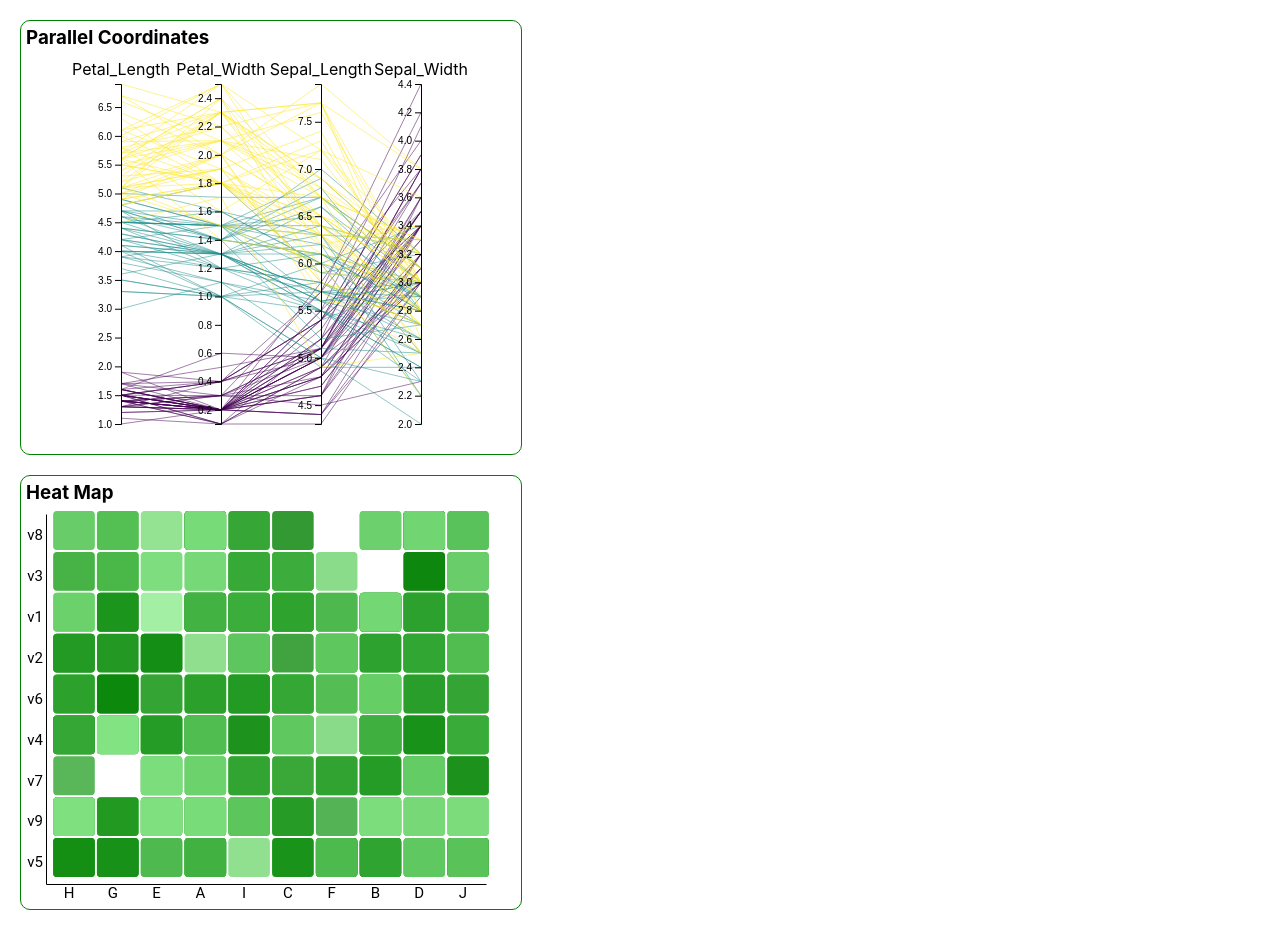
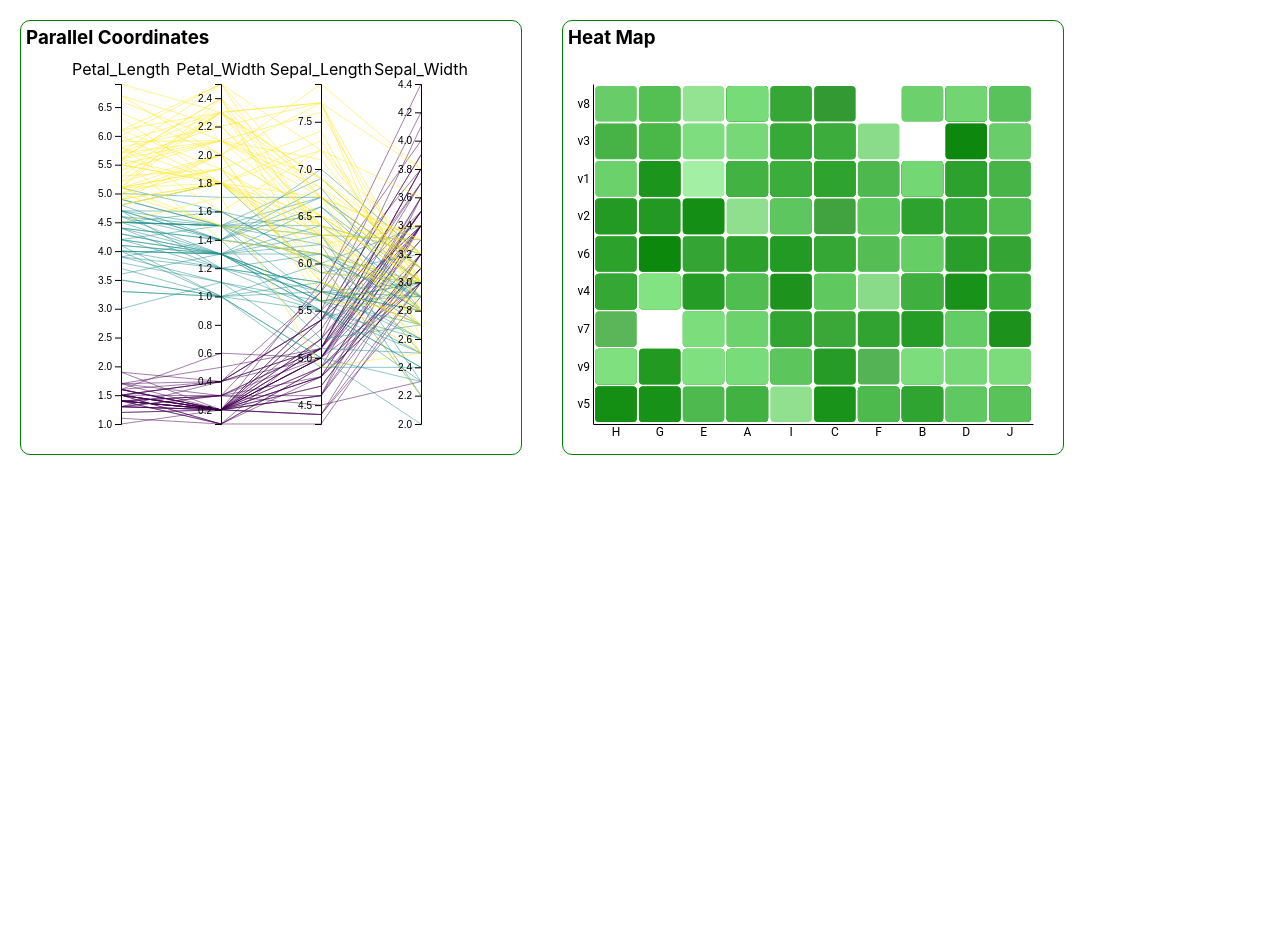
Before and after one commit to RajaPolavarapu/react-charting-lib, a React (Create React App) app: page / in a window 1280 px wide. After the commit the page ends 800 px from the top, so only its background shows below. Built offline with nearby package versions, Linux system fonts and the light colour scheme.

Commit message:
Code Refacroring and Layout Styling

```diff
--- a/src/App.js
+++ b/src/App.js
@@ -4,10 +4,10 @@ import ParallelCoordinates from './charts/ParallelCoordinates';
 
 const App = () => {
   return (
-    <>
+    <div style={{ display: "flex" }}>
       <ParallelCoordinates />
       <HeatMap />
-    </>
+    </div>
   );
 };
 
--- a/src/charts/HeatMap.jsx
+++ b/src/charts/HeatMap.jsx
@@ -1,61 +1,69 @@
-import React, { useCallback, useMemo, useRef } from "react";
+import React, { useEffect, useMemo, useRef } from "react";
 import {
     scaleBand, scaleSequential,
-    axisBottom, select, axisLeft,
-    interpolateInferno
+    axisBottom, axisLeft, select
 } from "d3";
 import { Tooltip } from 'react-tooltip';
 import useResponsiveWrapper from "./customHooks/useResponsiveWrapper";
 import data from "./data/heatmap.js";
 
+const useScales = (data, width, height, margin) => {
+    const groups = useMemo(() => [...new Set(data.map(d => d.group))], [data]);
+    const variables = useMemo(() => [...new Set(data.map(d => d.variable))], [data]);
+
+    const xScale = useMemo(() => (
+        scaleBand().domain(groups).range([0, width - margin.left - margin.right]).padding(0.05)
+    ), [groups, width, margin]);
+
+    const yScale = useMemo(() => (
+        scaleBand().domain(variables).range([height - margin.top - margin.bottom, 0]).padding(0.05)
+    ), [variables, height, margin]);
+
+    const colorScale = useMemo(() => (
+        scaleSequential().domain([0, 100]).range(["lightgreen", "green"])
+    ), []);
+
+    return { xScale, yScale, colorScale };
+};
+
+const useRenderAxes = (xRef, yRef, xScale, yScale, height, margin) => {
+    useEffect(() => {
+        const xAxis = axisBottom(xScale).tickSize(0);
+        select(xRef.current).call(xAxis)
+            .attr("transform", `translate(0, ${height - margin.bottom - margin.top})`)
+            .style("font-size", "12px")
+            .style("font-family", "Roboto");
+
+        const yAxis = axisLeft(yScale).tickSize(0);
+        select(yRef.current).call(yAxis)
+            .attr("transform", "translate(0, 0)")
+            .style("font-size", "12px")
+            .style("font-family", "Roboto");
+    }, [xScale, yScale, height, margin, xRef, yRef]);
+};
+
 const HeatMap = () => {
-    const margin = { top: 0, right: 30, bottom: 30, left: 30 };
+    const margin = { top: 30, right: 0, bottom: 30, left: 30 };
     const containerRef = useRef(null);
     const xRef = useRef(null);
     const yRef = useRef(null);
 
     const { width, height } = useResponsiveWrapper(containerRef);
+    const drawingWidth = width - margin.left - margin.right;
+    const drawingHeight = height;
 
-    const drawingWidth = width - margin.left - margin.right;
-    const drawingHeight = height - margin.top - margin.bottom;
-
-    const groups = useMemo(() => [...new Set(data.map(d => d.group))], []);
-    const variables = useMemo(() => [...new Set(data.map(d => d.variable))], []);
-
-    const xScale = useCallback(() => {
-        return scaleBand().domain(groups).range([0, drawingWidth]).padding(.05)
-    }, [drawingWidth, groups])();
-
-    const yScale = useCallback(() => {
-        return scaleBand().domain(variables).range([drawingHeight, 0]).padding(0.05)
-    }, [drawingHeight, variables])();
-
-    const color = useCallback(() => {
-        // return scaleSequential().domain([0, 100]).interpolator(interpolateInferno);
-        return scaleSequential().domain([0, 100]).range(["lightgreen", "green"])
-    }, [])();
-
-    useCallback(() => {
-        return axisBottom(xScale).tickSize(0)
-    }, [xScale])()(select(xRef.current));
-
-    useCallback(() => {
-        return axisLeft(yScale).tickSize(0)
-    }, [yScale])()(select(yRef.current));
+    const { xScale, yScale, colorScale } = useScales(data, drawingWidth, drawingHeight, margin);
+    useRenderAxes(xRef, yRef, xScale, yScale, height, margin);
 
     return (
-        <div style={{ margin: 20, border: "1px solid green", borderRadius: "10px", width: "500px", }}>
+        <div style={{ margin: 20, border: "1px solid green", borderRadius: "10px", width: "500px" }}>
             <h3 style={{ margin: 5 }}>Heat Map</h3>
             <div
                 ref={containerRef}
-                style={{
-                    width: "100%",
-                    height: "50vh",
-                }}
+                style={{ width: "100%", height: "50vh" }}
             >
-                <svg width={width} height={height} >
+                <svg width={width} height={height}>
                     <g transform={`translate(${margin.left},${margin.top})`}>
-                        <g>
                         {data.map((d, i) => (
                             <rect
                                 key={i}
@@ -65,7 +73,7 @@ const HeatMap = () => {
                                 width={xScale.bandwidth()}
                                 x={xScale(d.group)}
                                 y={yScale(d.variable)}
-                                    fill={color(d.value)}
+                                fill={colorScale(d.value)}
                                 className="rect"
                                 opacity={0.8}
                                 strokeWidth={2}
@@ -73,9 +81,8 @@ const HeatMap = () => {
                                 ry={4}
                             />
                         ))}
-                        </g>
-                        <g ref={xRef} transform={`translate(-5, ${height - margin.bottom + 5})`} style={{ fontSize: 15, fontFamily: "Roboto" }}></g>
-                        <g ref={yRef} transform={`translate(-5, 5)`} style={{ fontSize: 15, fontFamily: "Roboto" }}></g>
+                        <g ref={xRef} transform={`translate(0, ${drawingHeight})`} />
+                        <g ref={yRef} />
                     </g>
                 </svg>
                 <Tooltip id="my-tooltip" />
--- a/src/charts/ParallelCoordinates.jsx
+++ b/src/charts/ParallelCoordinates.jsx
@@ -1,4 +1,4 @@
-import React, { useCallback, useEffect, useMemo, useRef } from "react";
+import React, { useEffect, useMemo, useRef, useCallback } from "react";
 import {
     scalePoint, line, scaleLinear,
     extent, select, axisLeft, scaleOrdinal
@@ -6,70 +6,71 @@ import {
 import useResponsiveWrapper from "./customHooks/useResponsiveWrapper";
 import data from "./data/parallelCoords.json";
 
-const Axis = ({ yScale, xScale, data }) => {
-    const ref = useRef(null);
-    const labelRef = useRef(null);
+const useAxis = (ref, yScale, label, xPosition) => {
+    useEffect(() => {
+        if (ref.current) {
+            const axisGenerator = axisLeft(yScale);
+            select(ref.current).call(axisGenerator);
 
-    useCallback(() => {
-        return axisLeft(yScale)
-    }, [yScale])()(select(ref.current));
-
-    useEffect(() => {
-        const firstChild = labelRef.current.children[0];
-        if (!firstChild?.textContent) {
-            select(labelRef.current)
+            const labelGroup = select(ref.current.parentNode).select(".axis-label");
+            if (labelGroup.empty()) {
+                select(ref.current.parentNode)
                     .append("text")
-                .style("text-anchor", "middle")
+                    .attr("class", "axis-label")
                     .attr("y", -9)
-                .text(data)
+                    .attr("text-anchor", "middle")
+                    .text(label)
                     .style("fill", "black");
             }
-    });
+        }
+    }, [ref, yScale, label, xPosition]);
+};
+
+const Axis = ({ yScale, xScale, dimension }) => {
+    const axisRef = useRef(null);
+    useAxis(axisRef, yScale, dimension, xScale(dimension));
 
     return (
-        <>
-            <g ref={labelRef} transform={`translate(${xScale(data)}, 0)`} />
-            <g ref={ref} transform={`translate(${xScale(data)}, 0)`} />
-        </>
+        <g transform={`translate(${xScale(dimension)}, 0)`}>
+            <g ref={axisRef} />
+        </g>
     );
-}
+};
 
 const ParallelCoordinates = ({ dimensions = ["Petal_Length", "Petal_Width", "Sepal_Length", "Sepal_Width"] }) => {
+    const containerRef = useRef(null);
+    const { width, height } = useResponsiveWrapper(containerRef);
 
-    const containerRef = useRef(null);
-
-    const { width, height } = useResponsiveWrapper(containerRef);
     const margin = useMemo(() => ({ top: 30, right: 0, bottom: 30, left: 0 }), []);
 
     const yScales = useMemo(() => {
-        const scales = {};
-        dimensions.forEach((d) => {
-            scales[d] = scaleLinear()
-                .domain(extent(data, (ele) => +ele[d]))
-                .range([height - margin.top - margin.bottom, 0])
-        });
+        return dimensions.reduce((scales, dimension) => {
+            scales[dimension] = scaleLinear()
+                .domain(extent(data, d => +d[dimension]))
+                .range([height - margin.top - margin.bottom, 0]);
             return scales;
+        }, {});
     }, [dimensions, height, margin]);
 
-    const xScale = useCallback(() => {
+    const xScale = useMemo(() => {
         return scalePoint()
+            .domain(dimensions)
             .range([0, width - margin.left - margin.right])
-            .padding(1)
-            .domain(dimensions)
-    }, [width, dimensions, margin])();
+            .padding(1);
+    }, [dimensions, width, margin]);
 
-    const color = useCallback(() => {
+    const colorScale = useMemo(() => {
         return scaleOrdinal()
             .domain(["setosa", "versicolor", "virginica"])
-            .range(["#440154ff", "#21908dff", "#fde725ff"])
-    }, [])();
+            .range(["#440154ff", "#21908dff", "#fde725ff"]);
+    }, []);
 
-    const path = useCallback((d) => {
+    const pathGenerator = useCallback((d) => {
         return line()(dimensions.map((p) => ([xScale(p), yScales[p](d[p])])));
-    }, [dimensions, xScale, yScales])
+    }, [dimensions, xScale, yScales]);
 
     return (
-        <div style={{ margin: 20, border: "1px solid green", borderRadius: "10px", width: "500px", }}>
+        <div style={{ margin: 20, border: "1px solid green", borderRadius: "10px", width: "500px" }}>
             <h3 style={{ margin: 5 }}>Parallel Coordinates</h3>
             <div
                 ref={containerRef}
@@ -78,41 +79,36 @@ const ParallelCoordinates = ({ dimensions = ["Petal_Length", "Petal_Width", "Sep
                     height: "50vh",
                 }}
             >
-                <svg width={width} height={height} >
+                <svg width={width} height={height}>
                     <g transform={`translate(${margin.left},${margin.top})`}>
+                        {/* Paths */}
                         <g id="paths">
-                            {
-                                data.map((d, i) => {
-                                    return (
+                            {data.map((d, i) => (
                                 <path
                                     key={i}
-                                            d={path(d)}
+                                    d={pathGenerator(d)}
                                     fill="none"
-                                            stroke={color(d.Species)}
+                                    stroke={colorScale(d.Species)}
                                     opacity={0.5}
-
                                 />
-                                    )
-                                })
-                            }
+                            ))}
                         </g>
+                        {/* Axes */}
                         <g id="axes">
-                            {
-                                dimensions.map((axe) => {
-                                    return <Axis
-                                        key={axe}
-                                        data={axe}
-                                        yScale={yScales[axe]}
+                            {dimensions.map(dimension => (
+                                <Axis
+                                    key={dimension}
+                                    yScale={yScales[dimension]}
                                     xScale={xScale}
+                                    dimension={dimension}
                                 />
-                                })
-                            }
+                            ))}
                         </g>
                     </g>
                 </svg>
             </div>
         </div>
-    )
-}
+    );
+};
 
 export default ParallelCoordinates;
```
Lines whose indentation alone changed are shown as unchanged.
